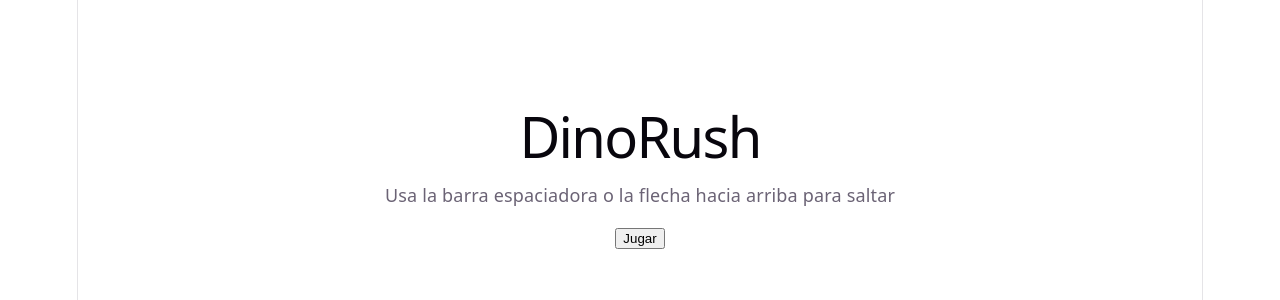
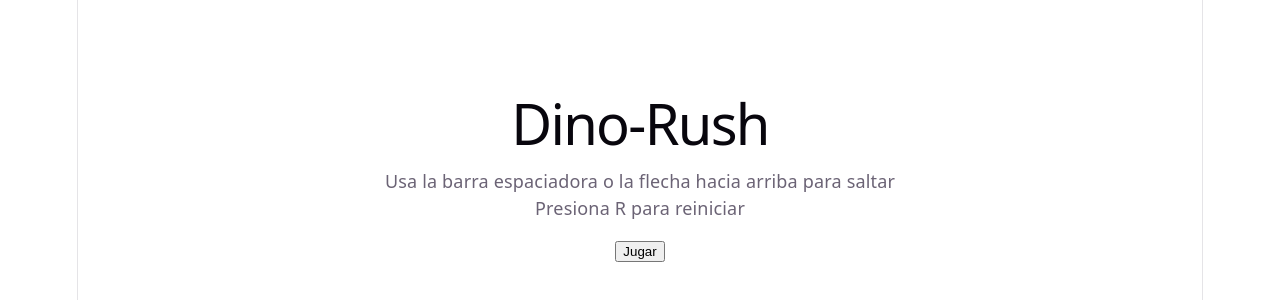
Before and after one commit to Cj24444/DinoRush_proyect, a Vue app: page / in a window 1280 px wide. Shown: the part 230-530 px from the top of the page. Built offline with nearby package versions, Linux system fonts and the light colour scheme.

Commit message:
Modificar las instrucciones de la pantalla de inicio

```diff
--- a/src/components/mainMenu.vue
+++ b/src/components/mainMenu.vue
@@ -4,9 +4,10 @@ const emit = defineEmits(['start'])
 
 <template>
   <div class="menu">
-    <h1>DinoRush</h1>
+    <h1>Dino-Rush</h1>
 
     <p>Usa la barra espaciadora o la flecha hacia arriba para saltar</p>
+    <p>Presiona R para reiniciar</p>
 
     <button @click="emit('start')">Jugar</button>
   </div>
```
